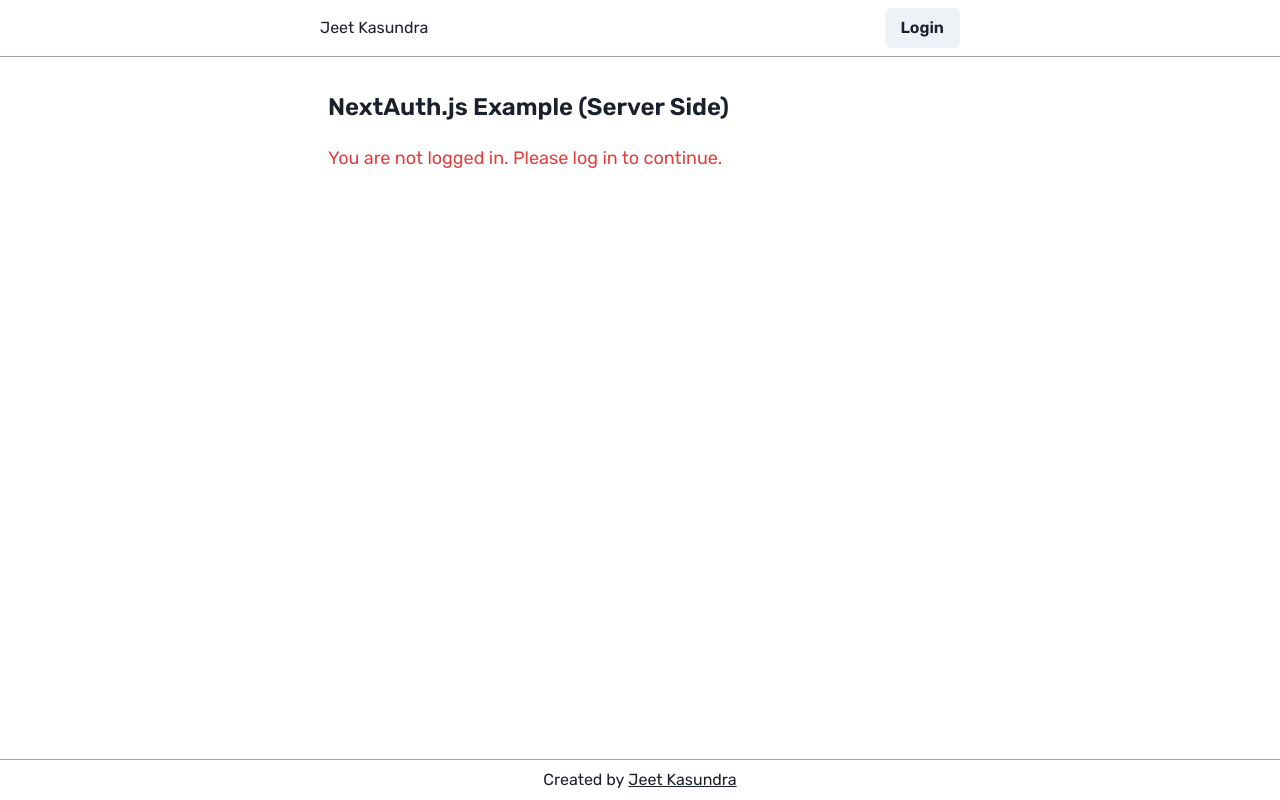
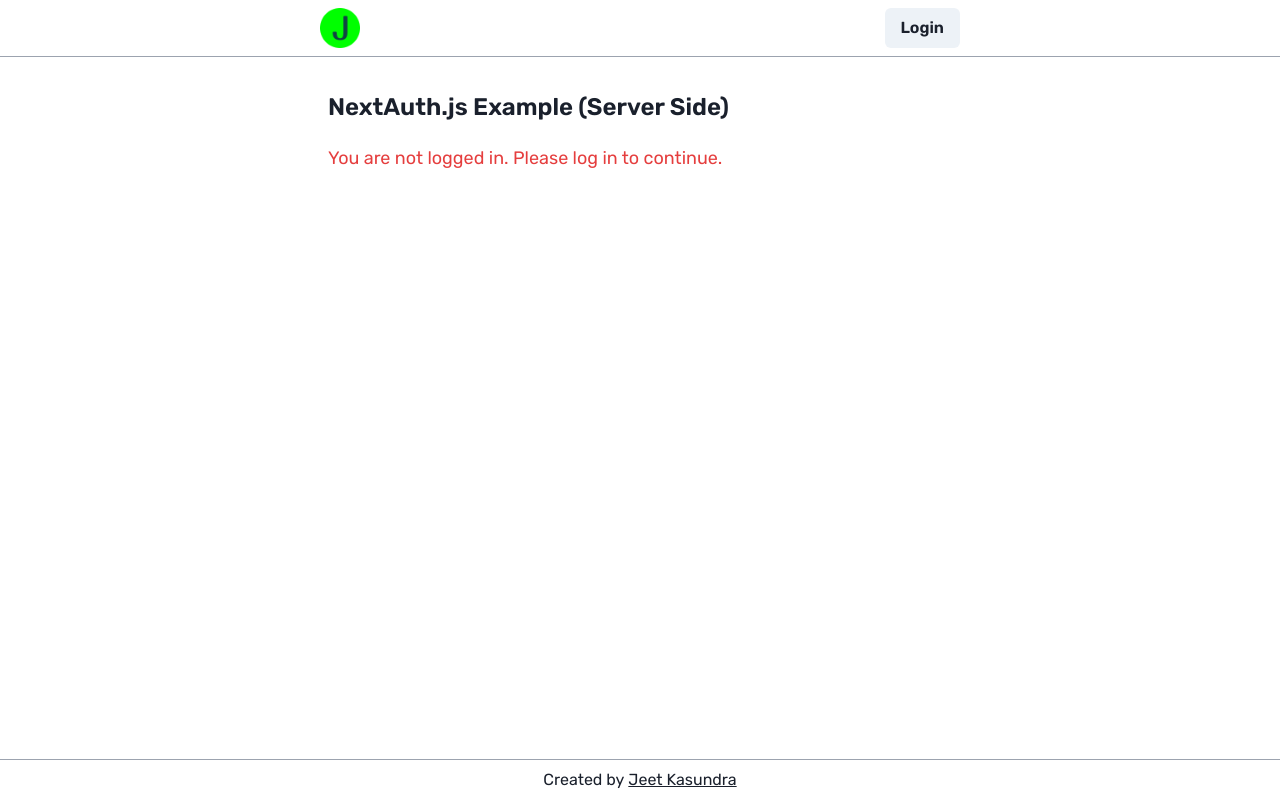
Before and after one commit to kasundraJeet/next-auth-app, a Next.js app: page / in a window 1280 px wide. Built offline with nearby package versions, Linux system fonts and the light colour scheme; no server answers.

Commit message:
set server side

```diff
--- a/app/api/auth/[...nextauth]/route.js
+++ b/app/api/auth/[...nextauth]/route.js
@@ -15,7 +15,8 @@ export const authOptions = {
   ],
   pages: {
     signIn: '/login'
-  }
+  },
+  secret: process.env.NEXTAUTH_SECRET,
 }
 
 const handler = NextAuth(authOptions)
--- a/app/components/layout/AuthLayout.jsx
+++ b/app/components/layout/AuthLayout.jsx
@@ -1,6 +1,17 @@
 import { Box, Container } from "@chakra-ui/react";
+import { redirect } from 'next/navigation'
+import { getServerSession } from 'next-auth/next'
+import { authOptions } from '@/api/auth/[...nextauth]/route'
 
-export default function AuthLayout({ children }) {
+
+export default async function AuthLayout({ children }) {
+  const session = await getServerSession(authOptions)
+
+
+  if(session) {
+    redirect("/")
+  }
+
   return (
     <Box as="main" h="100dvh" w="100%" p={2} className="overflow-y-auto">
       <Container
--- a/app/components/layout/LayoutHeader.jsx
+++ b/app/components/layout/LayoutHeader.jsx
@@ -1,3 +1,4 @@
+'use client'
 import {
   Box,
   Container,
@@ -12,15 +13,21 @@ import {
   Text,
   Stack,
 } from "@chakra-ui/react";
-import { useSession , signOut} from "next-auth/react";
+import { signOut } from "next-auth/react";
+import Image from "next/image";
 
-export default function Header() {
-  const { data: session } = useSession();
+
+export default  function Header({session}) {
   return (
     <Box as="header" width="100%" py={2}>
       <Container maxW="2xl">
         <Flex justifyContent="space-between" alignItems="center">
-          <h2>Jeet Kasundra</h2>
+          <Image
+            src="/logo.png"
+            alt="jeet kasundra logo"
+            width="40"
+            height="42"
+          />
           {session ? (
             <HStack spacing={3}>
               <Text fontSize="md">{session.user?.email}</Text>
@@ -35,11 +42,19 @@ export default function Header() {
                 <MenuList marginTop={1}>
                   <MenuItem>
                     <Stack spacing={0}>
-                        <Text fontSize="sm" color="black">{session.user?.name}</Text>
-                        <Text fontSize="xs" color="gray">{session.user?.email}</Text>
+                      <Text fontSize="sm" color="black">
+                        {session.user?.name}
+                      </Text>
+                      <Text fontSize="xs" color="gray">
+                        {session.user?.email}
+                      </Text>
                     </Stack>
                   </MenuItem>
-                  <MenuItem color="red" icon={<LogOutIcon />} onClick={() => signOut()}>
+                  <MenuItem
+                    color="red"
+                    icon={<LogOutIcon />}
+                    onClick={() => signOut()}
+                  >
                     Log Out
                   </MenuItem>
                 </MenuList>
--- a/app/components/layout/LayoutWrapper.jsx
+++ b/app/components/layout/LayoutWrapper.jsx
@@ -2,7 +2,7 @@ import { Box } from "@chakra-ui/react";
 import Footer from "./LayoutFooter";
 import Header from "./LayoutHeader";
 
-export default function LayoutWrapper({ children }) {
+export default function LayoutWrapper({ children, session }) {
   return (
     <Box
       as="main"
@@ -12,7 +12,7 @@ export default function LayoutWrapper({ children }) {
       flexDirection="column"
       className="divide-y divide-gray-400"
     >
-        <Header />
+      <Header session={session} />
       <Box as="section" h="100%" w="100%" className="overflow-y-auto">
         {children}
       </Box>
--- a/app/login/page.js
+++ b/app/login/page.js
@@ -11,6 +11,7 @@ import {
 } from "@chakra-ui/react";
 import Link from "next/link";
 import ProviderButtons from "./components/ProviderButtons";
+import Image from "next/image";
 
 export default function LoginPage() {
   return (
@@ -25,7 +26,7 @@ export default function LoginPage() {
         >
           NextAuth.js Example (Server Side) by jeet kasundra{" "}
         </Text>
-        <Text className="text-center"> logo here </Text>
+        <Image src="/logo.png" alt="jeet kasundra logo" width="40" height="42" className="mx-auto" />
       </div>
       <Stack spacing={10}>
         <form className="space-y-6">
--- a/app/page.js
+++ b/app/page.js
@@ -1,23 +1,20 @@
-"use client";
+import { getServerSession } from "next-auth/next";
+import { authOptions } from "@/api/auth/[...nextauth]/route";
 import { LayoutWrapper } from "@/components/layout";
 import { Box, Container, Stack, Text } from "@chakra-ui/react";
-import { useSession } from "next-auth/react";
-import { Prism as SyntaxHighlighter } from 'react-syntax-highlighter';
-import { solarizedlight } from 'react-syntax-highlighter/dist/esm/styles/prism';
+import { Prism as SyntaxHighlighter } from "react-syntax-highlighter";
 
-export default function Home() {
-  const { data: session } = useSession();
-
-  const sessionCode = JSON.stringify(session, null, 2);
-
+export default async function Home() {
+  const session = await getServerSession(authOptions);
   return (
-    <LayoutWrapper>
+    <LayoutWrapper session={session}>
       <Container maxWidth="2xl">
         <Box py={8} px={2}>
           <Stack spacing={8}>
             <Stack spacing={3}>
               <Text as="h1" fontWeight="600" fontSize="x-large">
-                NextAuth.js Example (Server Side)
+                NextAuth.js Example (Server Side){" "}
+                <span className="opacity-0">jeet kasundra</span>
               </Text>
               {session ? (
                 <Text as="h2" fontSize="md">
@@ -32,9 +29,9 @@ export default function Home() {
               )}
             </Stack>
             {session && (
-              <Box  overflow="hidden">
-                <SyntaxHighlighter className="rounded-lg" language="json" >
-                  {sessionCode}
+              <Box overflow="hidden">
+                <SyntaxHighlighter className="rounded-lg" language="json">
+                    {JSON.stringify(session, null, 2)}
                 </SyntaxHighlighter>
               </Box>
             )}
```
Also changed, not shown: public/logo.png (added).
